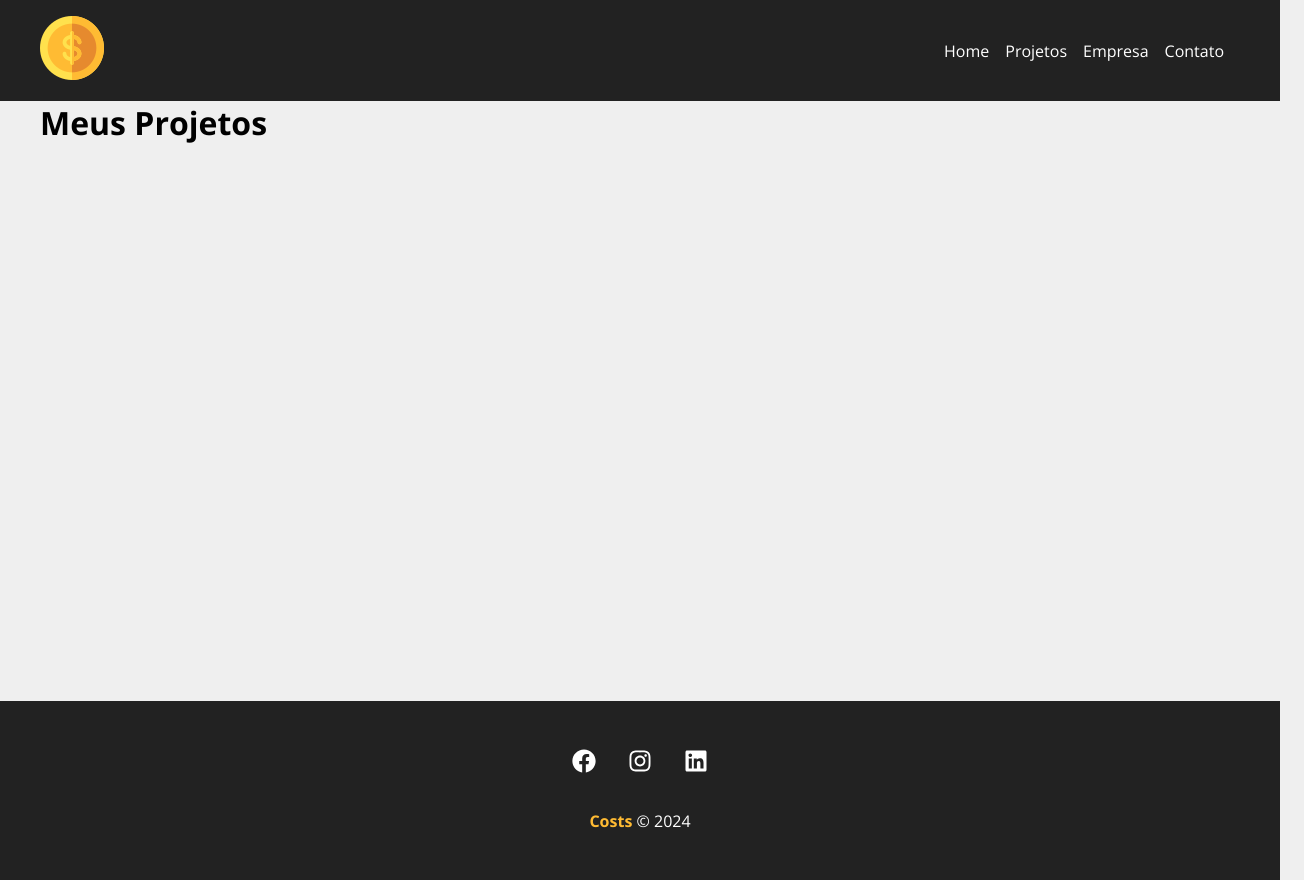
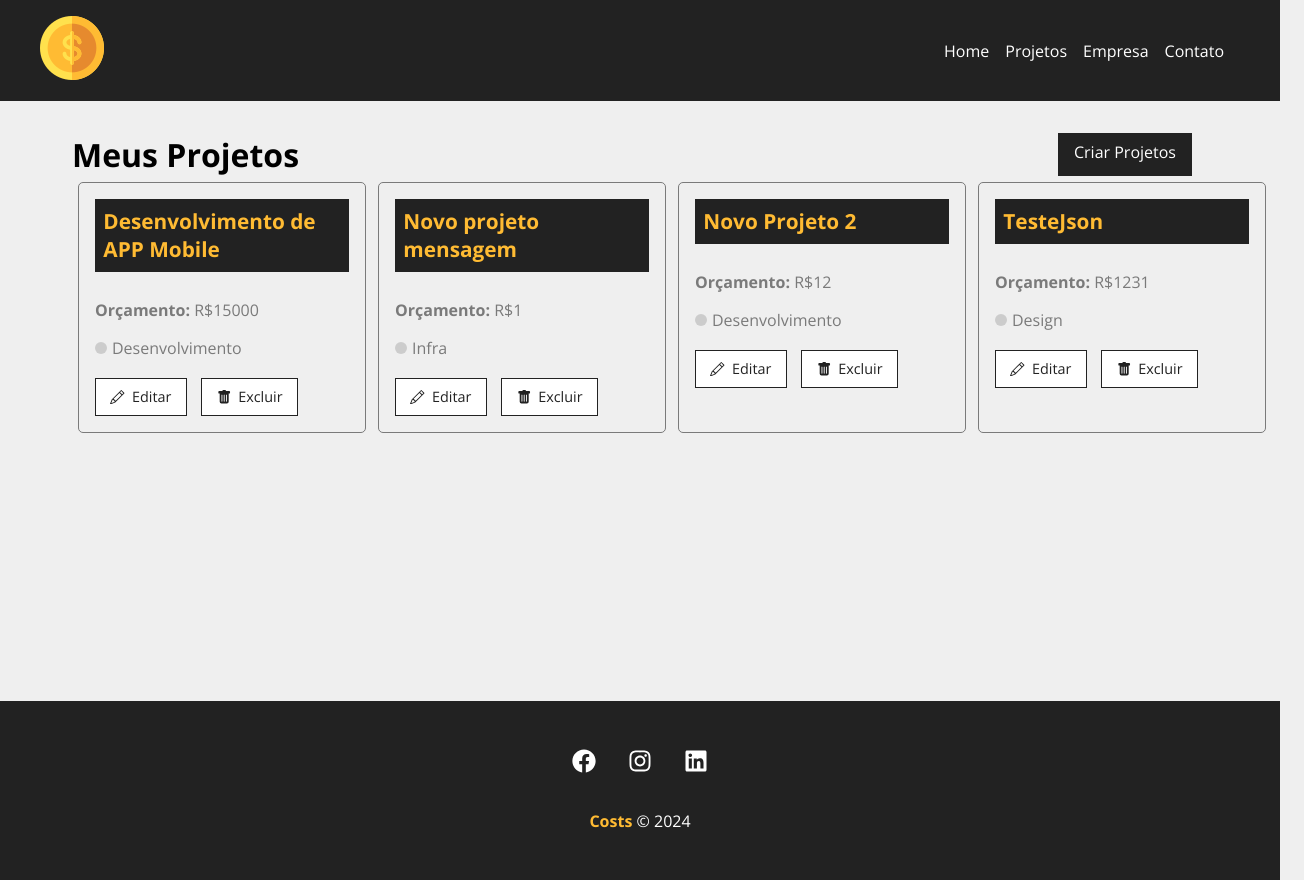
Before and after one commit to Hscaio/CursoReact-Costs, a React (Create React App) app: page /projects in a window 1280 px wide. Shown: the whole page, 1304 px wide, since content can reach past the window. Built offline with nearby package versions, Linux system fonts and the light colour scheme; data requests are answered from the project's data file.

Commit message:
Dashbord de projetos

```diff
--- a/db.json
+++ b/db.json
@@ -32,6 +32,17 @@
       },
       "cost": 0,
       "serices": []
+    },
+    {
+      "id": "50d3",
+      "name": "TesteJson",
+      "budget": "1231",
+      "category": {
+        "id": "3",
+        "name": "Design"
+      },
+      "cost": 0,
+      "serices": []
     }
   ],
   "categories": [
--- a/src/components/layout/Container.js
+++ b/src/components/layout/Container.js
@@ -1,8 +1,8 @@
 import styles from './Container.module.css'
 
-function Container(props){
-    return <div className={`${styles.container} ${styles[props.customClass]}`}>
-        {props.children}</div>
+function Container({customClass, children}){
+    return <div className={`${styles.container} ${styles[customClass]}`}>
+        {children}</div>
 }
 
 export default Container
--- a/src/components/pages/NewProject.js
+++ b/src/components/pages/NewProject.js
@@ -1,6 +1,6 @@
 import styles from './NewProject.module.css'
 import ProjectForm from '../project/ProjectForm'
-import {Navigate, useNavigate} from 'react-router-dom'
+import {useNavigate} from 'react-router-dom'
 
 function NewProject(){
     const navigate  = useNavigate()
@@ -16,7 +16,7 @@
             },
             body: JSON.stringify(project)
         })
-        .then((resp) => resp.json)
+        .then((resp) => resp.json())
         .then((data) => navigate ('/projects',{state: {message:"Projeto criado com sucesso!"}}))
         .catch((err) => console.log(err))
     }
--- a/src/components/pages/Projects.js
+++ b/src/components/pages/Projects.js
@@ -1,18 +1,49 @@
+import { useLocation } from 'react-router-dom'
 import styles from './Projects.module.css'
 import Message from '../layout/Message'
-import { useLocation } from 'react-router-dom'
+import Container from '../layout/Container'
+import LinkButton from '../layout/LinkButton'
+import ProjectCard from '../project/ProjectCard'
+import { useState, useEffect } from 'react'
 
 function Projects(){
+    const  [projects, setProjects] = useState([])
+
     const location = useLocation()
     let message = ''
     if (location.state){
         message = location.state.message
     }
 
+    useEffect(() => {
+        fetch("http://localhost:5000/projects",{
+            method:"GET",
+            headers:{'Content-type': 'application/json'}
+        })
+        .then((resp) => resp.json())
+        .then((data) => setProjects(data))
+        .catch((err) => console.log(err))
+    },[])
+
     return (
-        <div>
-            <h1>Meus Projetos</h1>
+        <div className={styles.project_container}>
+            <div className={styles.title_container}>
+                <h1>Meus Projetos</h1>
+                <LinkButton to="/newproject" text="Criar Projetos" />
+            </div>
             {message && <Message msg={message} type="sucess" seconds={5}/>}
+            <Container customClass='start'>
+                {projects.length > 0 &&
+                    projects.map((project) =>
+                    <ProjectCard
+                        id={project.id}
+                        name={project.name}
+                        budget={project.budget}
+                        category={project.category.name}
+                        key={project.id}
+                    />)
+                }
+            </Container>
         </div>
     )
 }
--- a/src/components/pages/Projects.module.css
+++ b/src/components/pages/Projects.module.css
@@ -0,0 +1,9 @@
+.project_container{
+    padding: 2em;
+}
+
+.title_container{
+    margin-right: 5em;
+    display: flex;
+    justify-content: space-between;
+}
--- /dev/null
+++ b/src/components/project/ProjectCard.js
@@ -0,0 +1,23 @@
+import styles from './ProjectCard.module.css'
+import { BsPencil, BsFillTrashFill} from 'react-icons/bs'
+import { Link } from 'react-router-dom'
+
+function ProjectCard({id, name, budget, category, handleRemove}){
+    return(
+        <div className={styles.project_card}>
+            <h4>{name}</h4>
+            <p><span>Orçamento:</span> R${budget}</p>
+            <p className={styles.category_text}><span/>{category}</p>
+            <div className={styles.project_card_actions}>
+                <Link to='/'>
+                    <BsPencil/> Editar
+                </Link>
+                <button>
+                    <BsFillTrashFill/> Excluir
+                </button>
+            </div>
+        </div>
+    )
+}
+
+export default ProjectCard
--- /dev/null
+++ b/src/components/project/ProjectCard.module.css
@@ -0,0 +1,71 @@
+.project_card{
+    padding: 1em;
+    border: 1px solid #7a7a7a;
+    border-radius: 5px;
+    width: 24%;
+    margin: 0.5%;
+}
+
+.project_card h4{
+    background-color: #222;
+    color: #ffbb33;
+    padding: 0.4em;
+    margin-bottom: 1.3em;
+    font-size: 1.3em;
+}
+
+.project_card p{
+    color: #7a7a7a;
+    margin-bottom: 1em;
+}
+
+.project_card p span{
+    font-weight: bold;
+}
+
+.category_text{
+    display: flex;
+    align-items: center;
+}
+
+.category_text span{
+    display: block;
+    width: 12px;
+    height: 12px;
+    border-radius: 50%;
+    background-color: #CCC;
+    margin-right: 5px;
+}
+
+.project_card_actions{
+    margin-top: 1.2em;
+    display: flex;
+    align-items: center;
+}
+
+.project_card_actions a,
+.project_card_actions button {
+    text-decoration: none;
+    border: none;
+    background-color: #fff;
+    color: #222;
+    font-size: 0.9em;
+    padding: 0.6em 1em;
+    margin-right: 1em;
+    cursor: pointer;
+    border: 1px solid #222;
+    display: flex;
+    align-items: center;
+    justify-content: center;
+    transition: 0.5s;
+}
+
+.project_card_actions svg{
+    margin-right: 0.5em;
+}
+
+.project_card_actions a:hover,
+.project_card_actions button:hover {
+    background-color: #222;
+    color: #ffbb33;
+}
```
